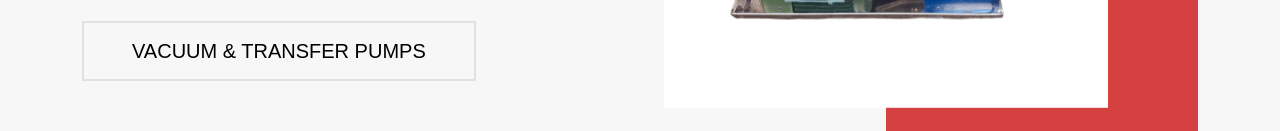
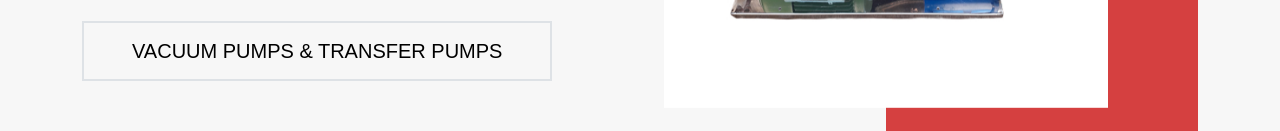
Before and after one commit to firefox5454/hbi-temp-website, a plain HTML site: page index.html in a window 1280 px wide. Shown: the part 463-594 px from the top of the page. Drawn offline with nearby package versions, Linux system fonts and the light colour scheme; a web font is replaced by a local one.

Commit message:
Update index.html

```diff
--- a/index.html
+++ b/index.html
@@ -109,7 +109,7 @@
             <h5
               class="d-inline-block border border-2 border-black py-3 px-5 mb-0 animated slideInRight"
             >
-              VACUUM & TRANSFER PUMPS
+              VACUUM PUMPS & TRANSFER PUMPS
             </h5>
           </div>
           <div class="col-lg-6">
```
